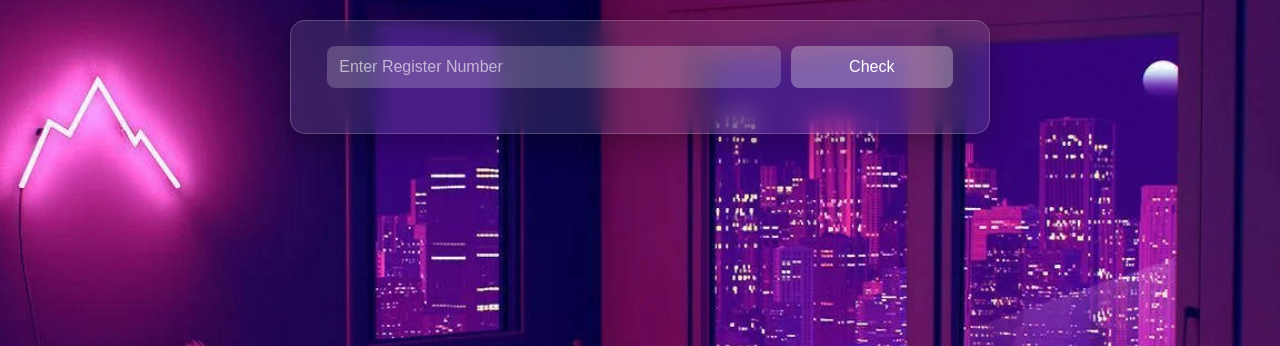
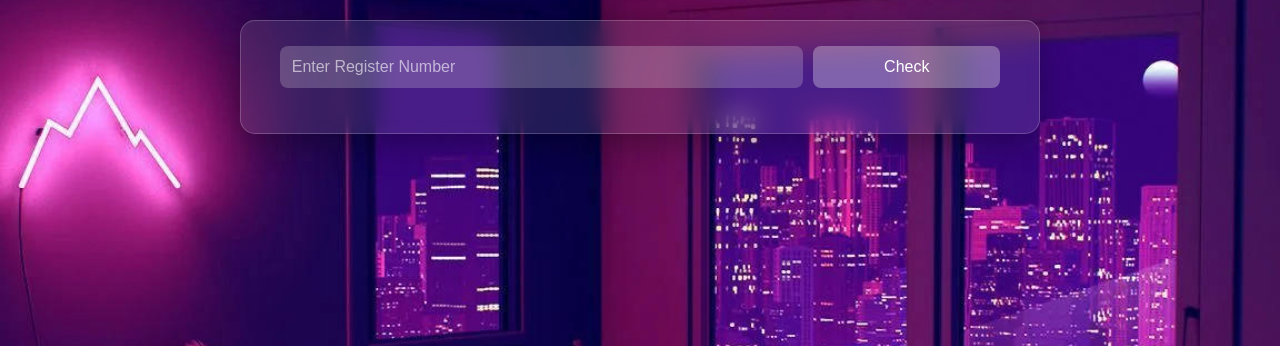
Before and after one commit to thilakeswaran03/Web_project, a Flask app: page /credit_details in a window 1280 px wide. Shown: the part 132-478 px from the top of the page. Run offline with Flask 3, Linux system fonts and the light colour scheme.

Commit message:
credit details compcourse

```diff
--- a/static/css/credit_details.css
+++ b/static/css/credit_details.css
@@ -41,7 +41,7 @@ header p {
 
 /* Main Container */
 .container {
-    max-width: 700px;
+    max-width: 800px;
     width: 90%;
     background: rgba(255, 255, 255, 0.1);
     backdrop-filter: blur(12px);
```
